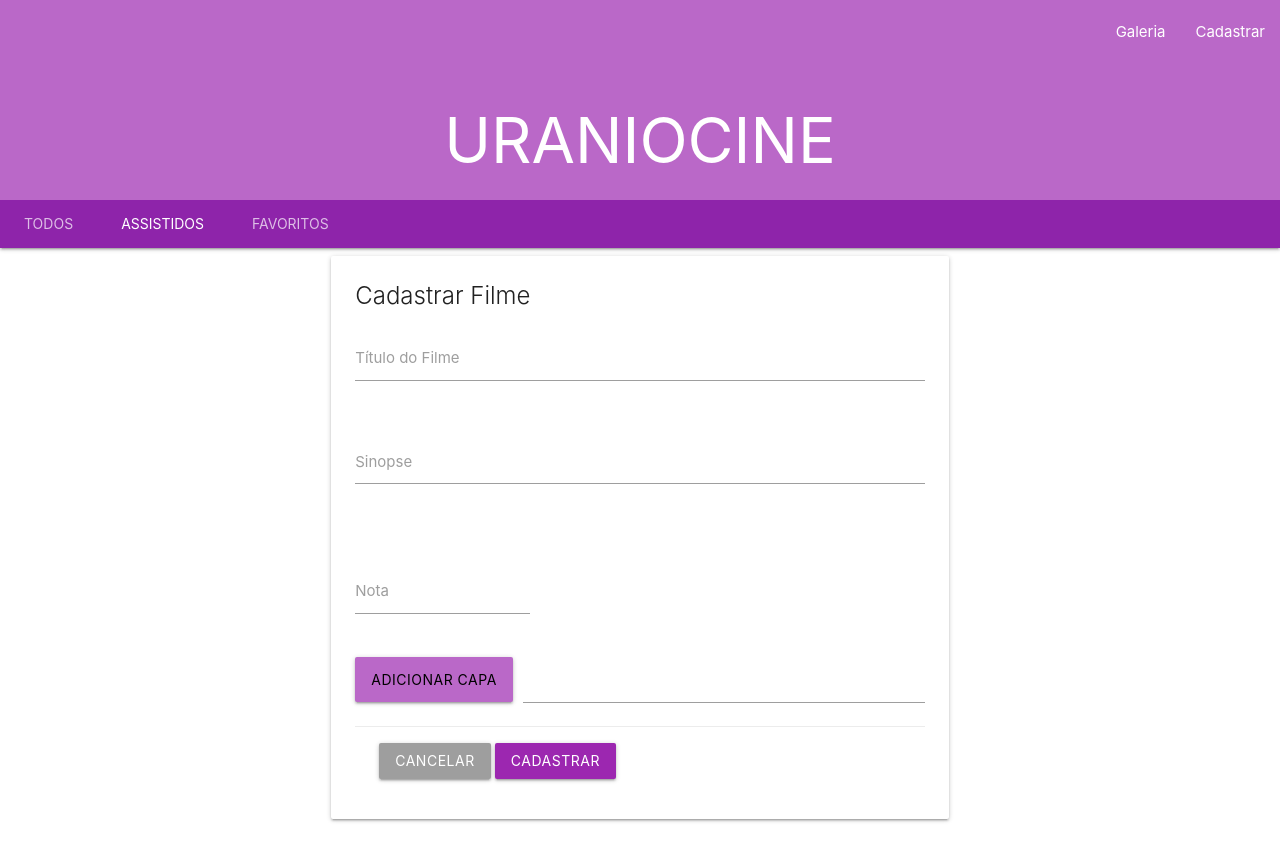
After one commit to gabrielpagote/SistemaWebPHP, a PHP site: page /cadastrar.php in a window 1280 px wide. The commit adds this page. Run offline with PHP 8.4, Linux system fonts and the light colour scheme.

Commit message:
Criação da tela de cadastro de filmes

```diff
--- /dev/null
+++ b/cadastrar.php
@@ -0,0 +1,93 @@
+<!DOCTYPE html>
+<html lang="en">
+
+<head>
+    <meta charset="UTF-8">
+    <meta name="viewport" content="width=device-width, initial-scale=1.0">
+
+    <!-- Compiled and minified CSS -->
+    <link rel="stylesheet" href="https://cdnjs.cloudflare.com/ajax/libs/materialize/1.0.0/css/materialize.min.css">
+
+    <!-- Compiled and minified JavaScript -->
+    <script src="https://cdnjs.cloudflare.com/ajax/libs/materialize/1.0.0/js/materialize.min.js"></script>
+    <link href="https://fonts.googleapis.com/icon?family=Material+Icons" rel="stylesheet">
+
+
+    <title>UranioCine</title>
+</head>
+
+<body>
+    <nav class="nav-extended purple lighten-2">
+        <div class="nav-wrapper">
+            <ul id="nav-mobile" class="right hide-on-med-and-down">
+                <li><a href="galeria.php">Galeria</a></li>
+                <li><a href="cadastrar.php">Cadastrar</a></li>
+            </ul>
+        </div>
+        <div class="nav-header center">
+            <h1> URANIOCINE </h1>
+        </div>
+        <div class="nav-content">
+            <ul class="tabs tabs-transparent purple darken-1">
+                <li class="tab"><a href="#test1">Todos</a></li>
+                <li class="tab"><a class="active" href="#test2">Assistidos</a></li>
+                <li class="tab"><a href="#test3">Favoritos</a></li>
+            </ul>
+        </div>
+    </nav>
+
+    <div class="row">
+        <div class="col s6 offset-s3">
+            <div class="card">
+                <div class="card-content">
+                    <span class="card-title">Cadastrar Filme</span>
+
+                    <!-- Input Título -->
+                    <div class="row">
+                        <div class="input-field col s12">
+                            <input id="titulo" type="text" class="validate" require>
+                            <label for="titulo">Título do Filme</label>
+                        </div>
+                    </div>
+
+                    <!-- Input Sinopse -->
+                    <div class="row">
+                        <form class="col s12">
+                            <div class="row">
+                                <div class="input-field col s12">
+                                    <textarea id="sinopse" class="materialize-textarea"></textarea>
+                                    <label for="sinopse">Sinopse</label>
+                                </div>
+                            </div>
+                        </form>
+                    </div>
+
+                    <!-- Input Nota-->
+                    <div class="row">
+                        <div class="input-field col s4">
+                            <input id="nota" type="number" step=".1" min=0 max=10 class="validate" require>
+                            <label for="nota">Nota</label>
+                        </div>
+                    </div>
+
+                    <!-- Input Capa do Filme -->
+                    <form action="#">
+                        <div class="file-field input-field">
+                            <div class="btn purple lighten-2 black-text">
+                                <span>Adicionar Capa</span>
+                                <input type="file">
+                            </div>
+                            <div class="file-path-wrapper">
+                                <input class="file-path validate" type="text">
+                            </div>
+                        </div>
+                    </form>
+
+
+                    <div class="card-action">
+                        <a class="btn waves-effect waves-light grey" href="galeria.php">Cancelar</a>
+                        <a href="#" class="waves-effect waves-light btn purple">Cadastrar</a>
+                    </div>
+                </div>
+            </div>
+        </div>
--- a/galeria.php
+++ b/galeria.php
@@ -1,5 +1,6 @@
 <!DOCTYPE html>
 <html lang="en">
+
 <head>
   <meta charset="UTF-8">
   <meta name="viewport" content="width=device-width, initial-scale=1.0">
@@ -14,6 +15,7 @@
 
   <title>UranioCine</title>
 </head>
+
 <body>
   <nav class="nav-extended purple lighten-2">
     <div class="nav-wrapper">
@@ -72,4 +74,5 @@
 
 
 </body>
+
 </html>
```
Also changed, not shown: 1 other file. Lines whose indentation alone changed are shown as unchanged.
